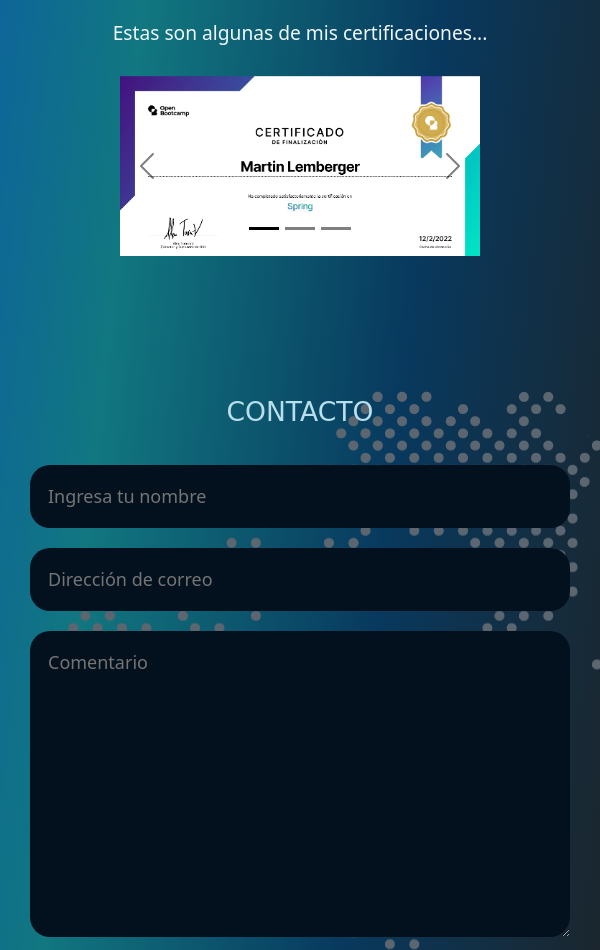
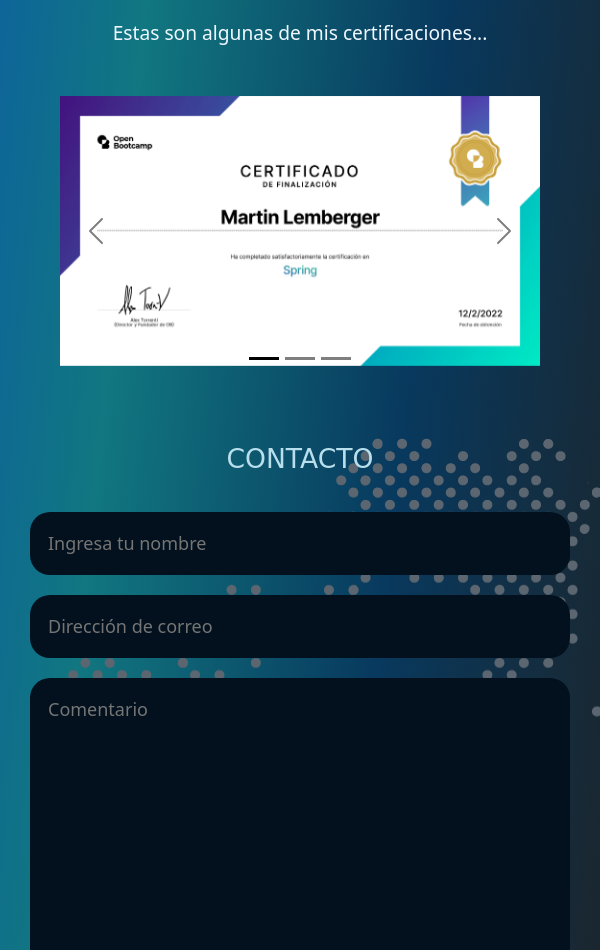
Before and after one commit to Marl8/Marl8.github.io, a plain HTML site: page index.html in a window 600 px wide. Shown: the part 4787-5737 px from the top of the page. Drawn offline with nearby package versions, Linux system fonts and the light colour scheme; a web font is replaced by a local one.

Commit message:
commit 4 ajustes responsive

```diff
--- a/style.css
+++ b/style.css
@@ -446,10 +446,12 @@
     }
 
     .carousel{
-        width: 60%;
-        height: 180px;
-        margin-bottom: 35px;
+        width: 80%;
+        max-height: 230px;
+    }
 
+    .contacto{
+        margin-top: 2rem;
     }
 }
 
@@ -484,3 +486,19 @@
         min-height: 285px;
     }
 }
+
+@media screen and (min-width: 600px) {
+
+    .carousel{
+        width: 80%;
+        max-height: 310px;
+    }
+}
+
+@media screen and (min-width: 800px) {
+
+    .carousel{
+        width: 60%;
+        max-height: 425px;
+    }
+}
```
